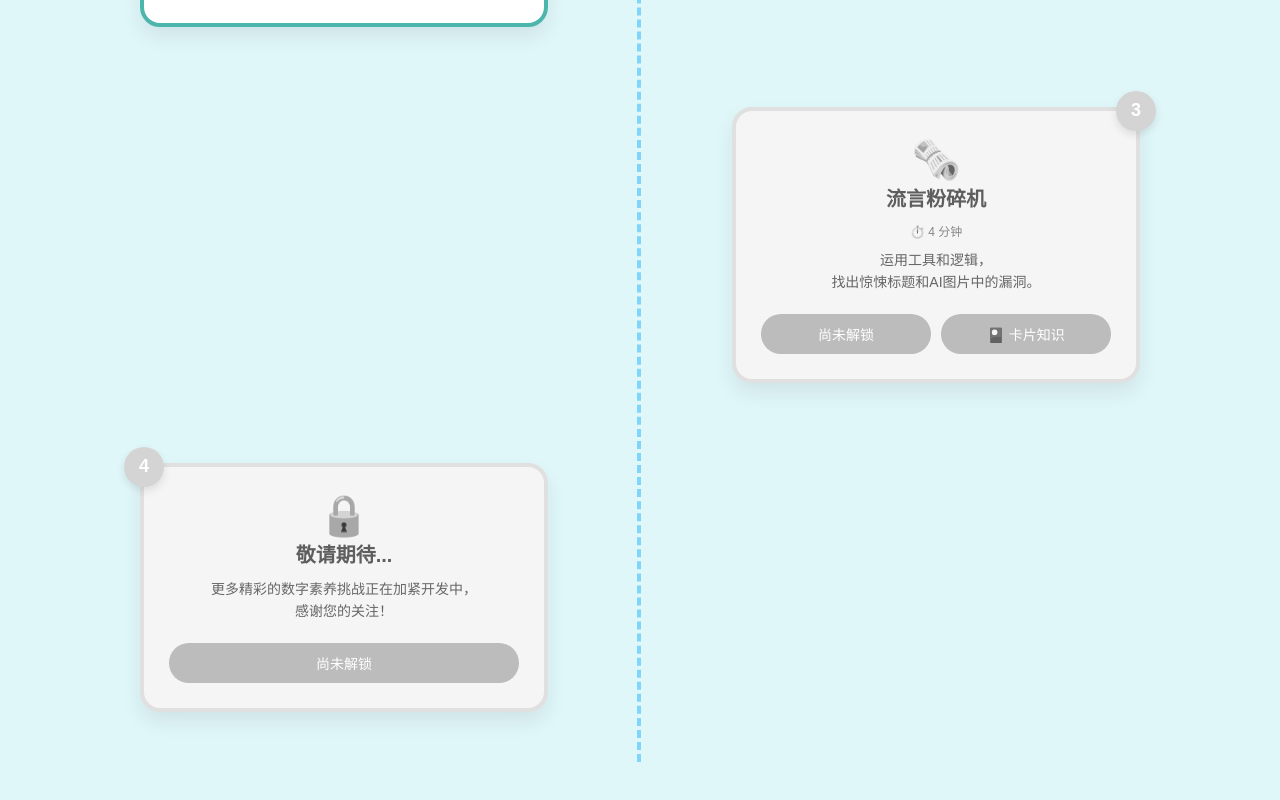
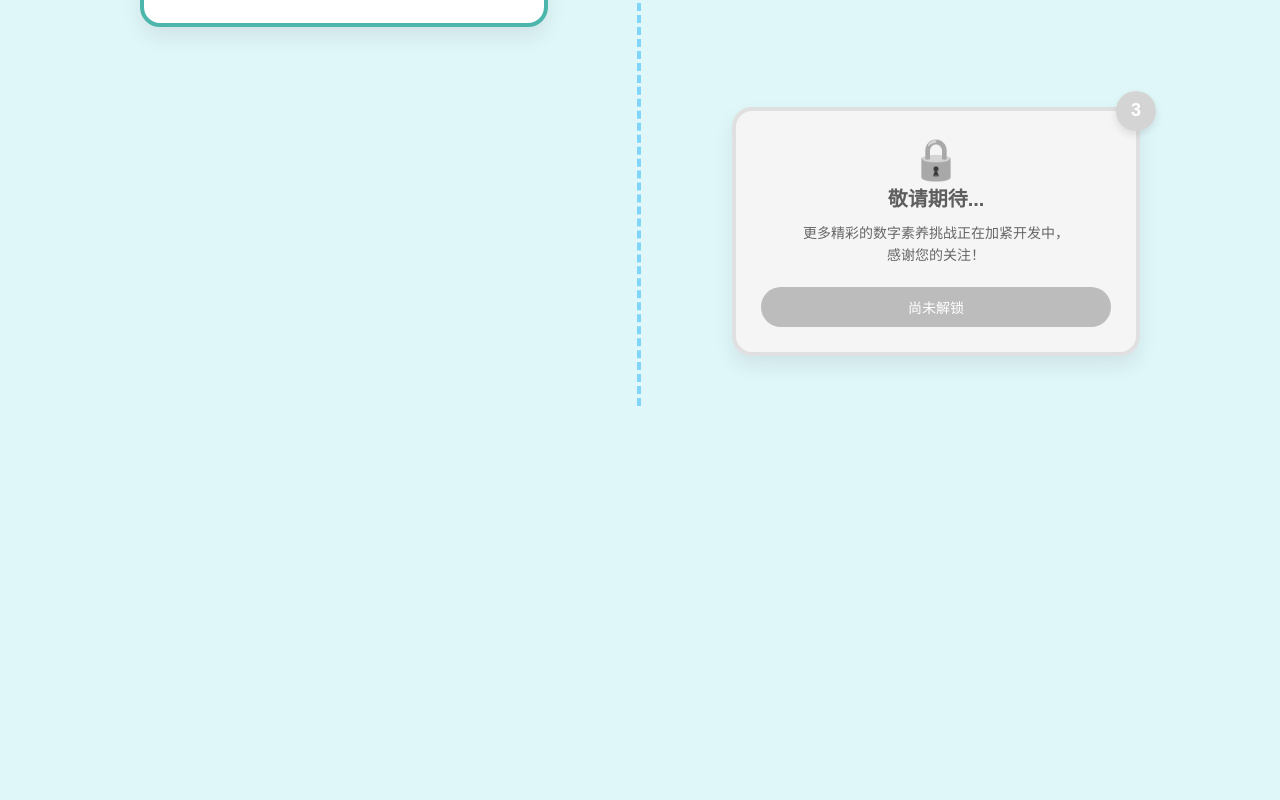
Before and after one commit to handsomebear666/digitalliteracygame, a Vue app: page /#/ in a window 1280 px wide. Shown: the part 1070-1870 px from the top of the page. After the commit the page ends 1586 px from the top, so only its background shows below. Built offline with nearby package versions, Linux system fonts and the light colour scheme.

Commit message:
2026年3月31日 19:30

```diff
--- a/src/composables/useGameProgress.js
+++ b/src/composables/useGameProgress.js
@@ -61,18 +61,6 @@ export function useGameProgress() {
     },
     {
       id: "game3",
-      title: "流言粉碎机",
-      icon: "🗞️",
-      time: "4 分钟",
-      titleImg: "",
-      iconImg: "",
-      desc: "运用工具和逻辑，\n找出惊悚标题和AI图片中的漏洞。",
-      status: "locked",
-      tags: ["流言粉碎机", "假新闻识别", "AI鉴真"],
-      cards: [],
-    },
-    {
-      id: "game4",
       title: "敬请期待...",
       icon: "🔒",
       time: "",
--- a/src/views/games/game2/components/game/DialogueUI.vue
+++ b/src/views/games/game2/components/game/DialogueUI.vue
@@ -149,15 +149,22 @@ const splitTextDynamically = async (text) => {
 
 const playPage = () => {
   clearInterval(typingTimer);
-  displayedText.value = "";
   isTyping.value = true;
   let i = 0;
   const currentText = textPages.value[currentPageIdx.value] || "";
 
+  // 💥 核心魔法：第一帧就把所有字放进去，但设为全透明占位。
+  // 这样浏览器会瞬间排版好它是一行还是两行，并且完美居中！
+  displayedText.value = `<span style="opacity: 0;">${currentText}</span>`;
+
   typingTimer = setInterval(() => {
     if (i < currentText.length) {
-      displayedText.value += currentText.charAt(i);
       i++;
+      // 把文字切成两半：左边是看得见的，右边是透明占位的
+      const visiblePart = currentText.substring(0, i);
+      const hiddenPart = currentText.substring(i);
+
+      displayedText.value = `${visiblePart}<span style="opacity: 0;">${hiddenPart}</span>`;
     } else {
       clearInterval(typingTimer);
       isTyping.value = false;
```
